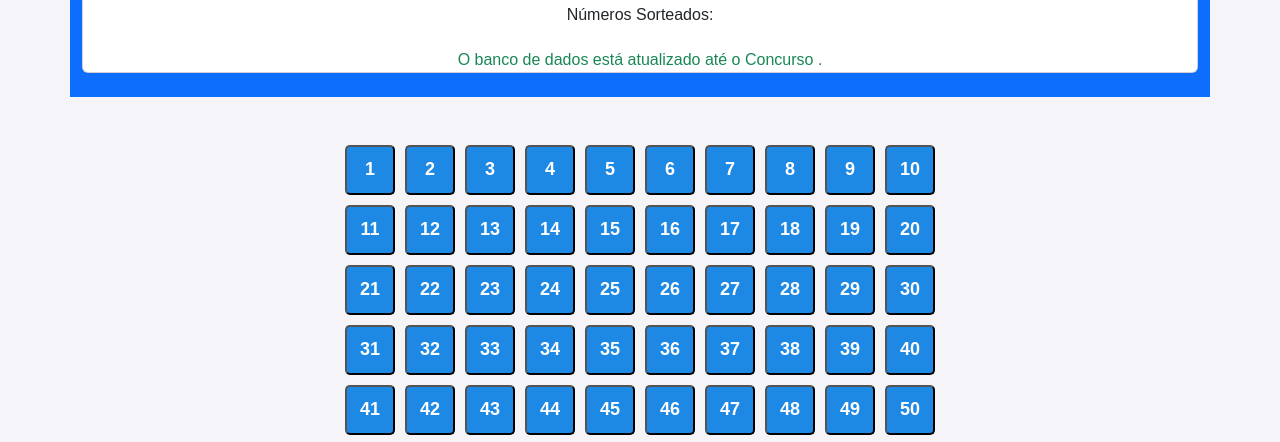
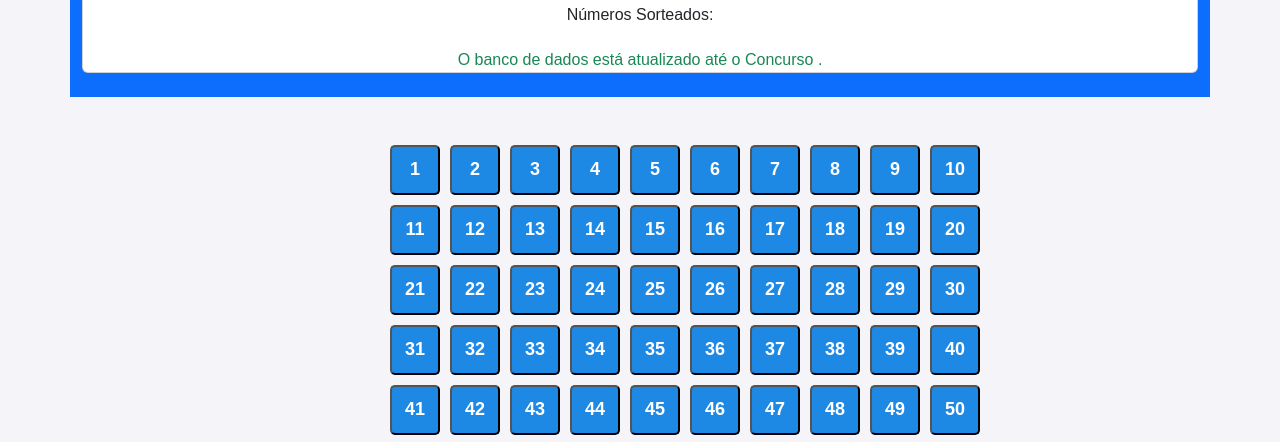
Before and after one commit to sj-silva/mega-coocorrencias, a plain HTML site: page index.html in a window 1280 px wide. Shown: the part 317-759 px from the top of the page. Drawn offline with nearby package versions, Linux system fonts and the light colour scheme; no server answers.

Commit message:
updating style.css

```diff
--- a/style.css
+++ b/style.css
@@ -10,10 +10,10 @@ h1 {
 }
 .number-board {
   display: grid;
-  grid-template-columns: repeat(10, 50px);
-  grid-gap: 10px;
-  justify-content: center;
-  margin: 20px auto;
+  grid-template-columns: repeat(10, 1fr);
+  gap: 10px;
+  max-width: 500px;
+  margin: 0 auto;
 }
 .number {
   width: 50px;
```
Also changed, not shown: 1 other file.
